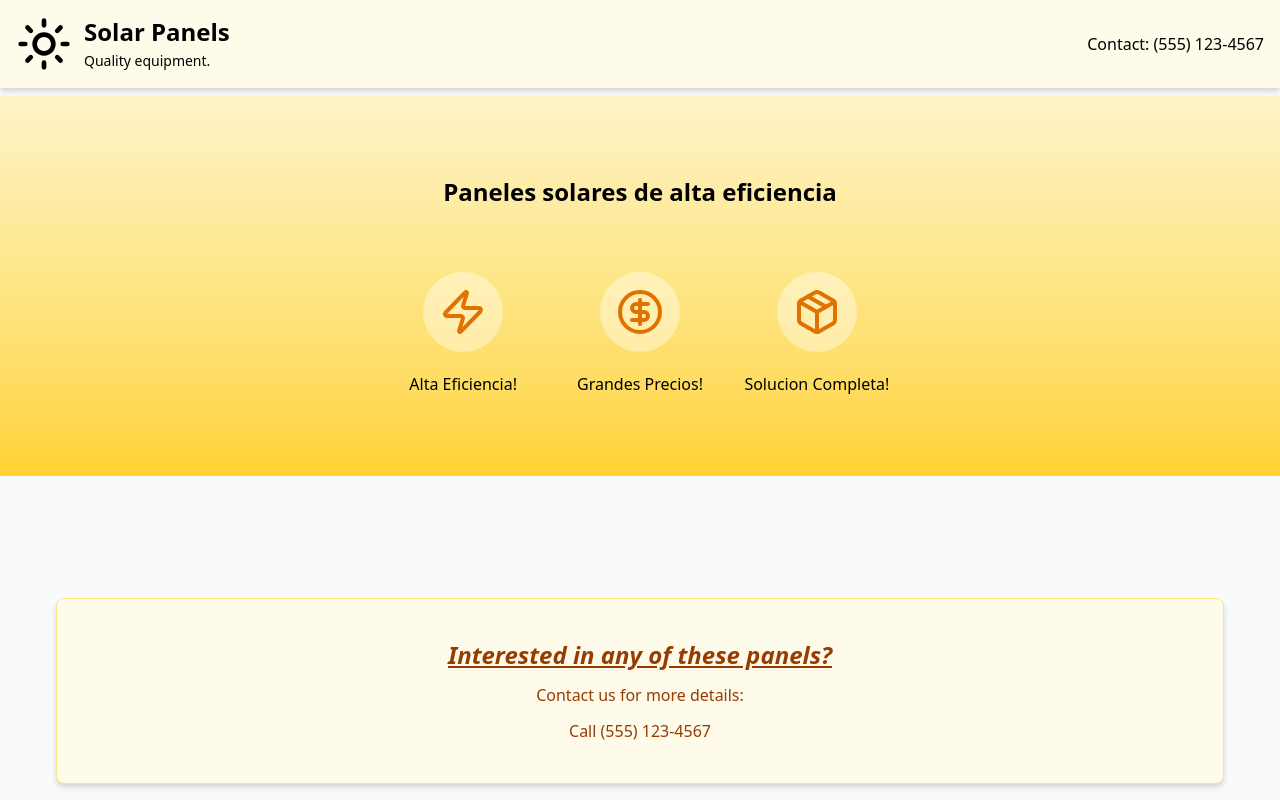
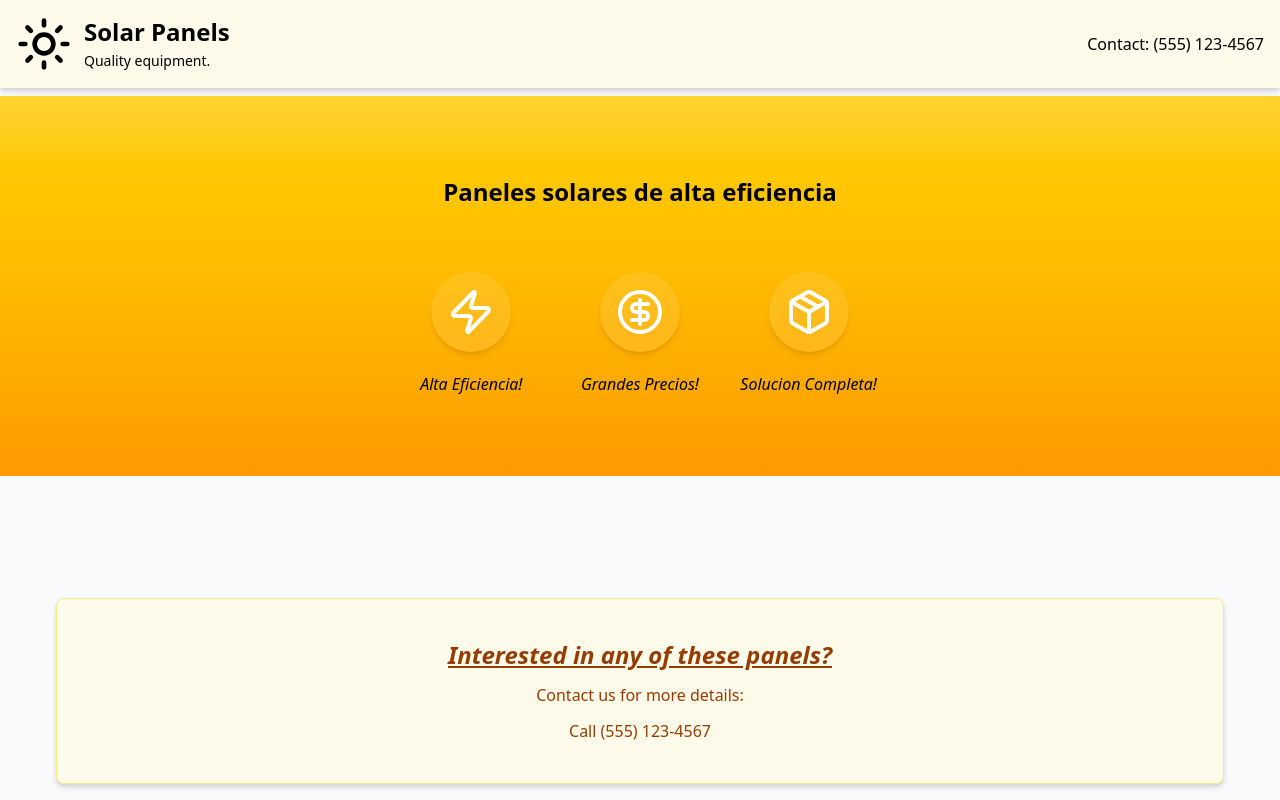
Before and after one commit to gaspym97/solar-panel-project, a React (Vite) app: page / in a window 1280 px wide. Built offline with nearby package versions, Linux system fonts and the light colour scheme.

Commit message:
changes in hero section

```diff
--- a/src/components/Hero.jsx
+++ b/src/components/Hero.jsx
@@ -4,28 +4,28 @@ import { Package } from "lucide-react"
 
 export default function Hero() {
   return (
-    <div className="hero flex flex-col justify-center items-center text-center py-20 px-4 bg-linear-to-b from-amber-100 via-amber-200 to-amber-300">
+    <div className="hero flex flex-col justify-center items-center text-center py-20 px-4 bg-linear-to-b from-amber-300 via-amber-400 to-amber-500">
         <div className="hero__container max-w-4xl mx-auto">
           <h1 className="hero__title text-2xl font-extrabold mb-6 text-black">Paneles solares de alta eficiencia</h1>
         </div>
         <div className="hero__icons-grid grid grid-cols-3 gap-8 mt-10">
             <div className="flex flex-col items-center gap-5">
-                <div className="bg-white-40 bg-white/40 size-20 rounded-full flex items-center justify-center">
-                    <Zap className="hero__icon text-amber-600 size-12 stroke-2" strokeWidth={1.5} />
-            </div>
-                <nav>Alta Eficiencia!</nav>
+                <div className="bg-white-40 bg-white/10 size-20 rounded-full flex items-center justify-center backdrop-blur-md shadow-md shadow-amber-200-50">
+                    <Zap className="hero__icon text-white size-12 stroke-2" strokeWidth={1.5} />
+                </div>
+                <nav className="italic">Alta Eficiencia!</nav>
             </div>
             <div className="flex flex-col items-center gap-5">
-                <div className="bg-white-40 bg-white/40 size-20 rounded-full flex items-center justify-center">
-                    <CircleDollarSign className="hero__icon text-amber-600 size-12 stroke-2" strokeWidth={1.5} />
+                <div className="bg-white-40 bg-white/10 size-20 rounded-full flex items-center justify-center backdrop-blur-md shadow-md shadow-amber-200-50">
+                    <CircleDollarSign className="hero__icon text-white size-12 stroke-2" strokeWidth={1.5} />
                 </div>
-                <nav>Grandes Precios!</nav>
+                <nav className="italic">Grandes Precios!</nav>
             </div>
             <div className="flex flex-col items-center gap-5">
-                <div className="bg-white-40 bg-white/40 size-20 rounded-full flex items-center justify-center">
-                    <Package className="hero__icon text-amber-600 size-12 stroke-2" strokeWidth={1.5} />
+                <div className="bg-white-40 bg-white/10 size-20 rounded-full flex items-center justify-center backdrop-blur-md shadow-md shadow-amber-200-50">
+                    <Package className="hero__icon text-white size-12 stroke-2" strokeWidth={1.5} />
                 </div>
-                <nav>Solucion Completa!</nav>
+                <nav className="italic">Solucion Completa!</nav>
             </div>
         </div>
     </div>
```
